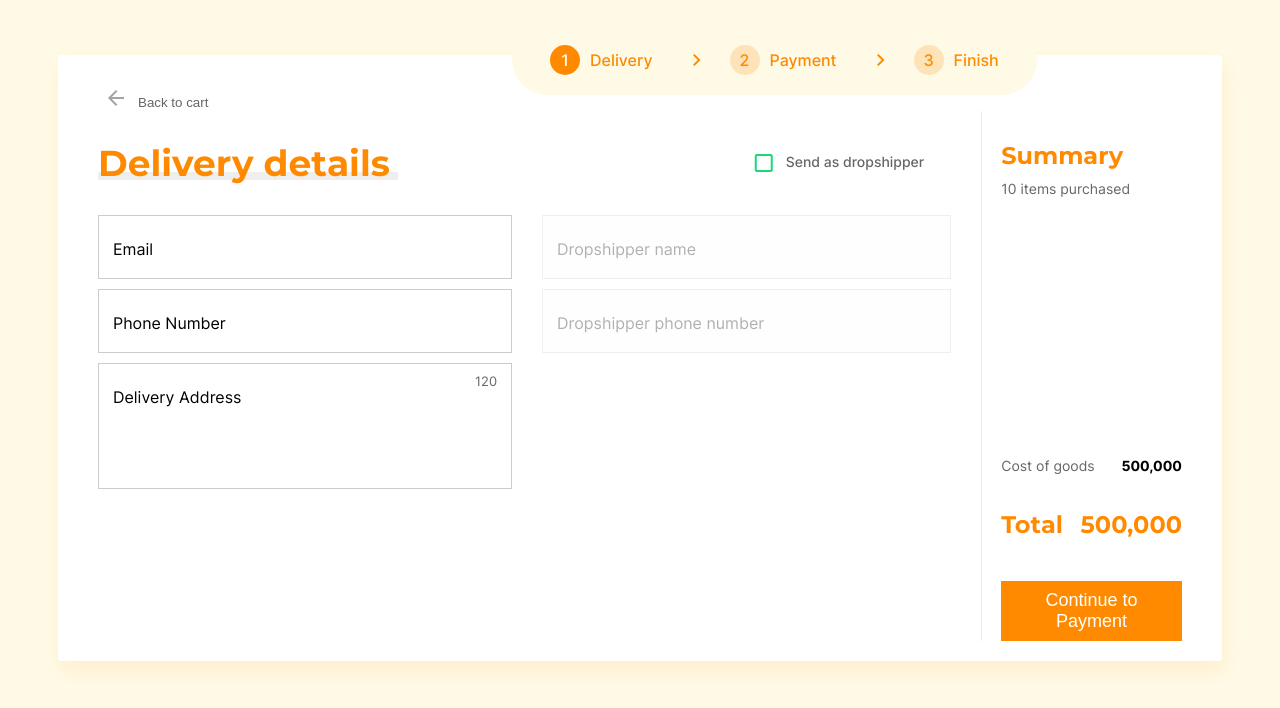
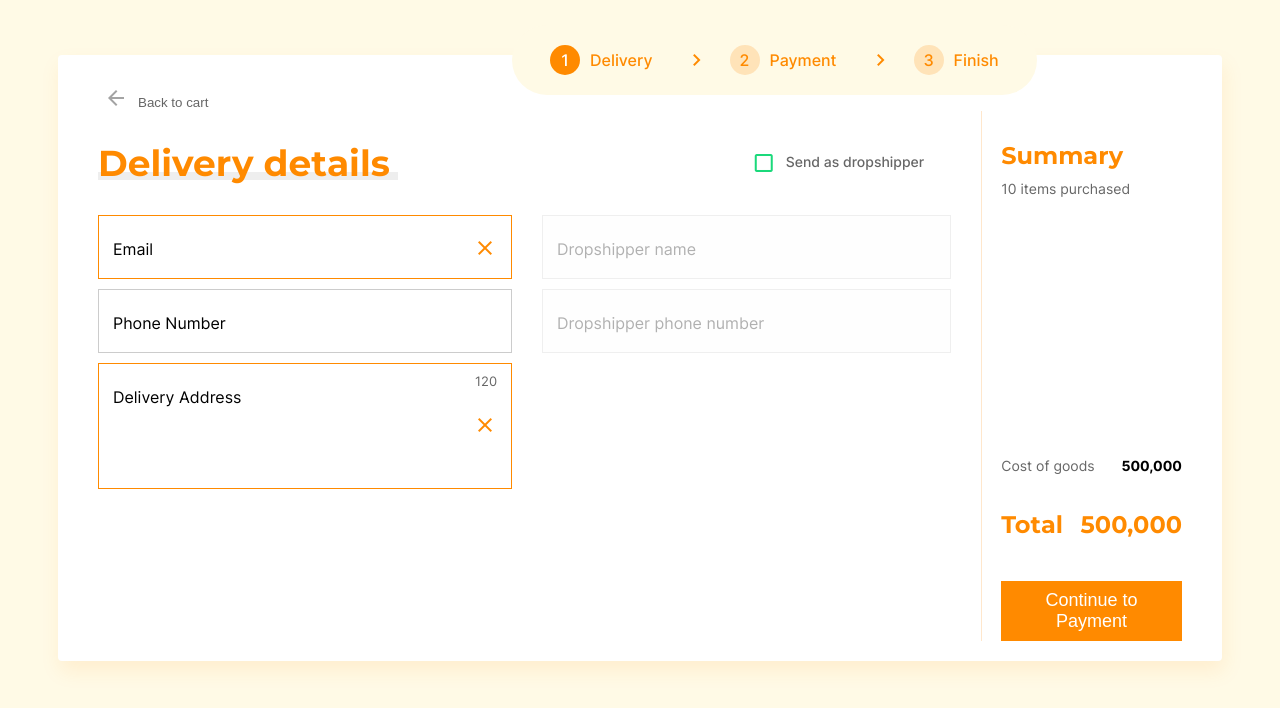
Before and after one commit to yogaajie2/technical-test-jakmall, a React (Create React App) app: page / in a window 1280 px wide. Both pictures are taken after a click on the button "Continue to Payment". Shown: the top 708 px of the page. Built offline with nearby package versions, Linux system fonts and the light colour scheme.

Commit message:
refactor: Update invalid validations

```diff
--- a/src/App.tsx
+++ b/src/App.tsx
@@ -286,7 +286,7 @@ function App() {
                 <InputWrapper>
                   <Input
                     placeholder="Email"
-                    validation={(errors.email && watchAllFields.email) ? 'invalid' : (!errors.email && watchAllFields.email) ? 'valid' : ''}
+                    validation={(errors.email) ? 'invalid' : (!errors.email && watchAllFields.email) ? 'valid' : ''}
                     {...register("email", {
                       required: "required",
 
@@ -298,14 +298,14 @@ function App() {
                   />
 
                   <label htmlFor="email">Email</label>
-                  {(errors.email && watchAllFields.email) && <IconInvalid className="material-icons">clear</IconInvalid>}
+                  {(errors.email) && <IconInvalid className="material-icons">clear</IconInvalid>}
                   {(!errors.email && watchAllFields.email) && <IconValid className="material-icons">check</IconValid>}
                 </InputWrapper>
 
                 <InputWrapper>
                   <Input
                     placeholder="Phone Number"
-                    validation={(errors.phoneNumber && watchAllFields.phoneNumber) ? 'invalid' : (!errors.phoneNumber && watchAllFields.phoneNumber) ? 'valid' : ''}
+                    validation={(errors.phoneNumber) ? 'invalid' : (!errors.phoneNumber && watchAllFields.phoneNumber) ? 'valid' : ''}
                     {...register("phoneNumber", {
                       required: false,
                       maxLength: 20,
@@ -319,7 +319,7 @@ function App() {
                   />
 
                   <label htmlFor="phone">Phone Number</label>
-                  {(errors.phoneNumber && watchAllFields.phoneNumber) && <IconInvalid className="material-icons">clear</IconInvalid>}
+                  {(errors.phoneNumber) && <IconInvalid className="material-icons">clear</IconInvalid>}
                   {(!errors.phoneNumber && watchAllFields.phoneNumber) && <IconValid className="material-icons">check</IconValid>}
                 </InputWrapper>
 
@@ -328,7 +328,7 @@ function App() {
                     as="textarea"
                     rows={4}
                     placeholder="Delivery Address"
-                    validation={(errors.address && watchAllFields.address) ? 'invalid' : (!errors.address && watchAllFields.address) ? 'valid' : ''}
+                    validation={(errors.address) ? 'invalid' : (!errors.address && watchAllFields.address) ? 'valid' : ''}
                     {...register("address", {
                       required: true,
                       maxLength: 120
@@ -336,7 +336,7 @@ function App() {
                   />
 
                   <label htmlFor="address">Delivery Address</label>
-                  {(errors.address && watchAllFields.address) && <IconInvalid className="material-icons">clear</IconInvalid>}
+                  {(errors.address) && <IconInvalid className="material-icons">clear</IconInvalid>}
                   {(!errors.address && watchAllFields.address) && <IconValid className="material-icons">check</IconValid>}
                   <Counter>{watchAllFields.address ? 120 - watchAllFields.address.length : 120}</Counter>
                 </InputWrapper>
@@ -347,12 +347,12 @@ function App() {
                   <Input
                     placeholder="Dropshipper name"
                     disabled={!isDropship}
-                    validation={(errors.dropshipName && watchAllFields.dropshipName) ? 'invalid' : (!errors.dropshipName && watchAllFields.dropshipName) ? 'valid' : ''}
+                    validation={(errors.dropshipName) ? 'invalid' : (!errors.dropshipName && watchAllFields.dropshipName) ? 'valid' : ''}
                     {...register("dropshipName", { required: isDropship ? true : false })}
                   />
 
                   <label htmlFor="dropshipName">Dropshipper name</label>
-                  {(errors.dropshipName && watchAllFields.dropshipName) && <IconInvalid className="material-icons">clear</IconInvalid>}
+                  {(errors.dropshipName) && <IconInvalid className="material-icons">clear</IconInvalid>}
                   {(!errors.dropshipName && watchAllFields.dropshipName) && <IconValid className="material-icons">check</IconValid>}
                 </InputWrapper>
 
@@ -360,7 +360,7 @@ function App() {
                   <Input
                     placeholder="Dropshipper phone number"
                     disabled={!isDropship}
-                    validation={(errors.dropshipPhoneNumber && watchAllFields.dropshipPhoneNumber) ? 'invalid' : (!errors.dropshipPhoneNumber && watchAllFields.dropshipPhoneNumber) ? 'valid' : ''}
+                    validation={(errors.dropshipPhoneNumber) ? 'invalid' : (!errors.dropshipPhoneNumber && watchAllFields.dropshipPhoneNumber) ? 'valid' : ''}
                     {...register("dropshipPhoneNumber", {
                       required: isDropship ? true : false,
                       maxLength: 20,
@@ -374,7 +374,7 @@ function App() {
                   />
 
                   <label htmlFor="dropshipperPhone">Dropshipper phone number</label>
-                  {(errors.dropshipPhoneNumber && watchAllFields.dropshipPhoneNumber) && <IconInvalid className="material-icons">clear</IconInvalid>}
+                  {(errors.dropshipPhoneNumber) && <IconInvalid className="material-icons">clear</IconInvalid>}
                   {(!errors.dropshipPhoneNumber && watchAllFields.dropshipPhoneNumber) && <IconValid className="material-icons">check</IconValid>}
                 </InputWrapper>
               </div>
```
